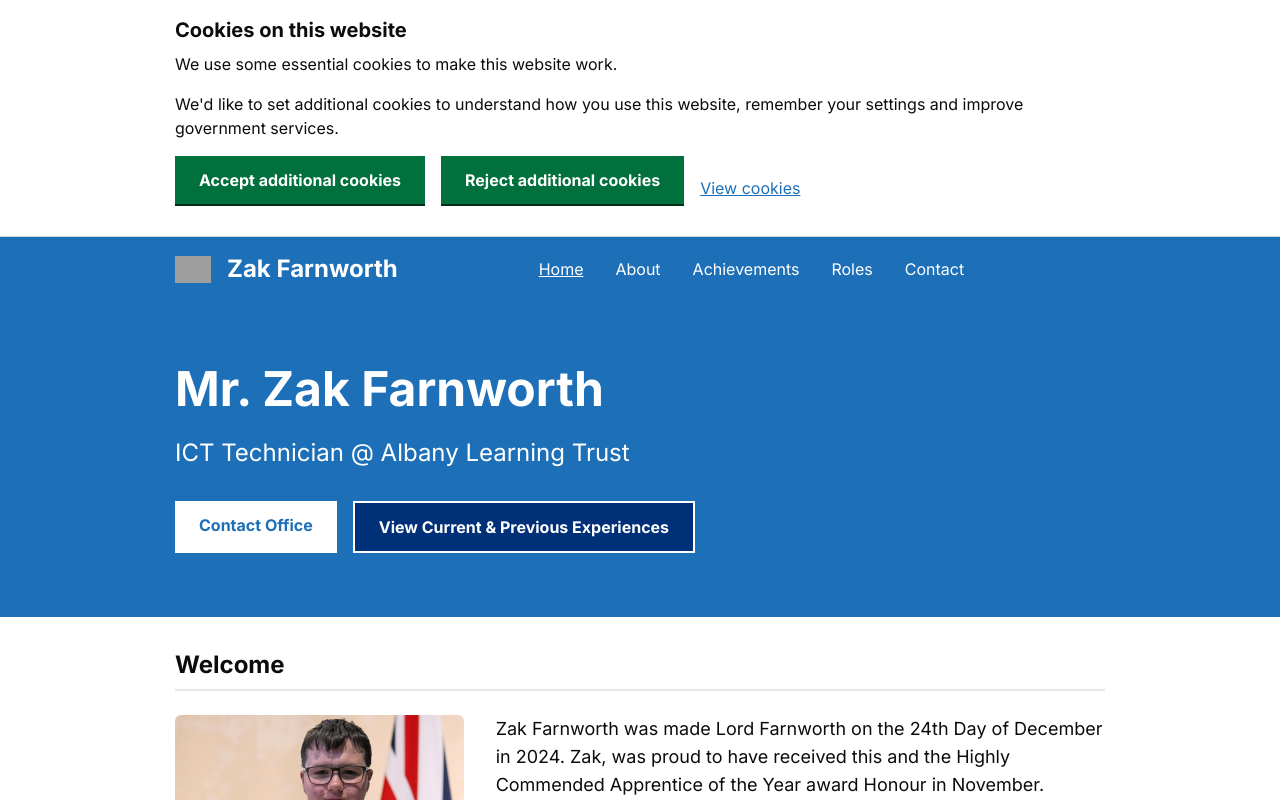
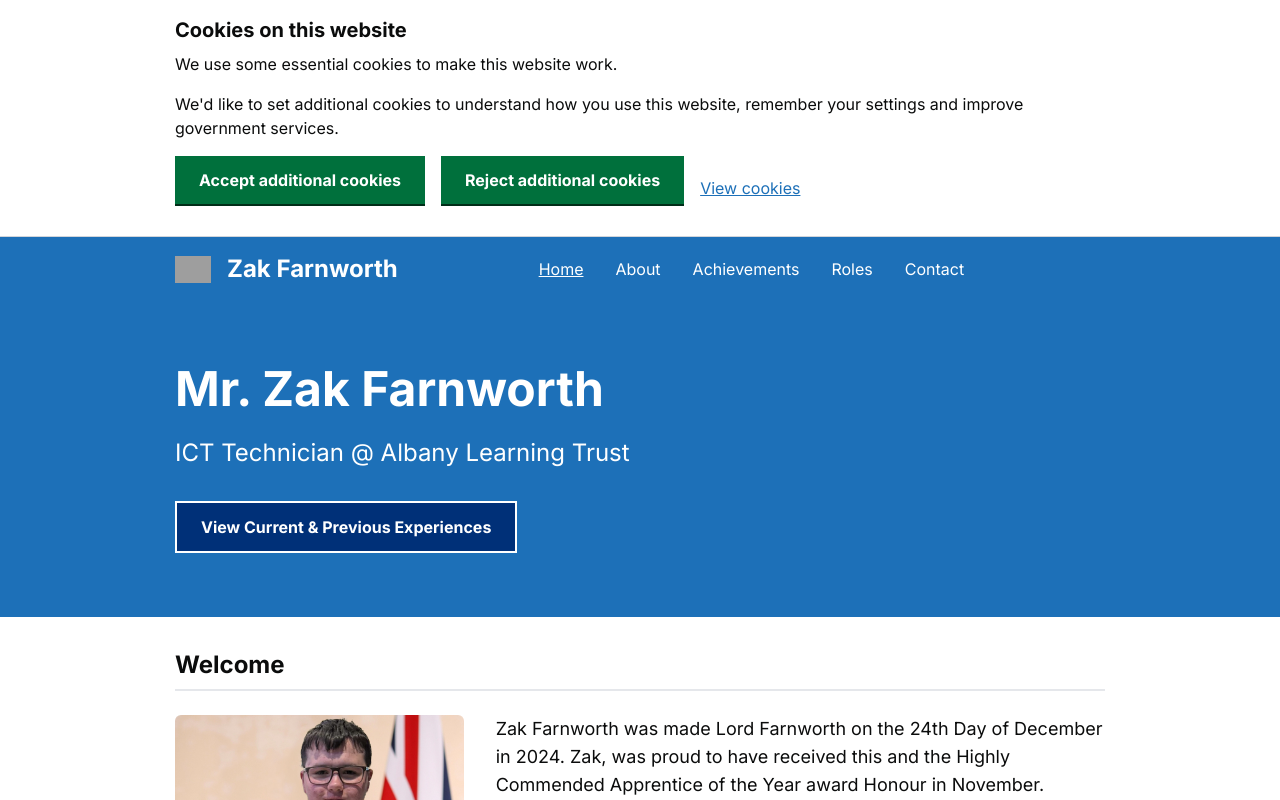
Before and after one commit to zakfarnworth23/zakfarnworthdotcom, a Next.js app: page / in a window 1280 px wide. Shown: the top 800 px of the page. Built offline with nearby package versions, Linux system fonts and the light colour scheme; grey boxes are pictures that could not be loaded.

Commit message:
Update page.tsx

```diff
--- a/app/page.tsx
+++ b/app/page.tsx
@@ -12,12 +12,6 @@ export default function Home() {
           <h1 className="text-3xl md:text-5xl font-bold mb-6">Mr. Zak Farnworth</h1>
           <p className="text-xl md:text-2xl mb-8">ICT Technician @ Albany Learning Trust</p>
           <div className="flex flex-row gap-4 mt-8">
-            <Link
-              href="#contact"
-              className="bg-white text-govuk-blue font-bold py-3 px-6 inline-block text-center hover:bg-gray-100 transition-colors focus:outline-none focus:ring-4 focus:ring-yellow-400"
-            >
-              Contact Office
-            </Link>
             <Link
               href="#roles"
               className="govuk-blue-dark text-white font-bold py-3 px-6 inline-block text-center border-2 border-white hover:bg-[#1d70b8] transition-colors focus:outline-none focus:ring-4 focus:ring-yellow-400"
```
